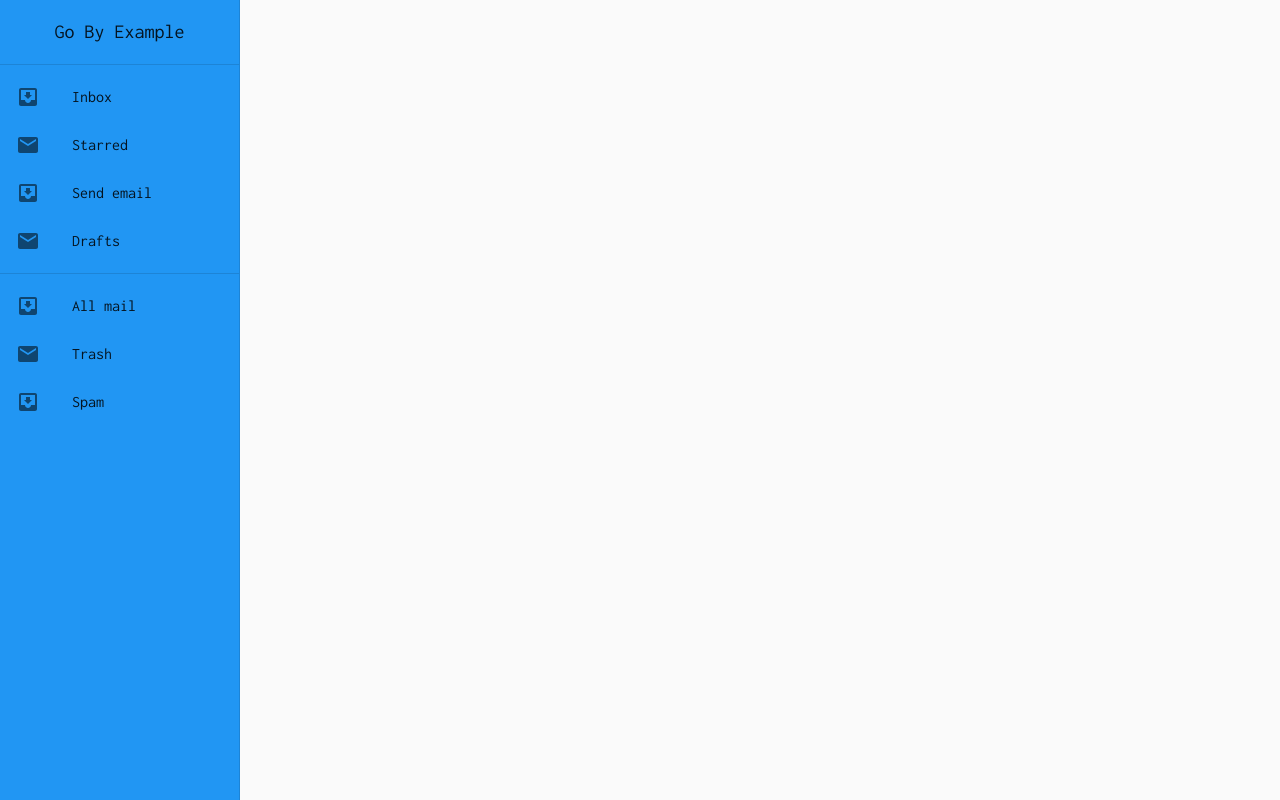
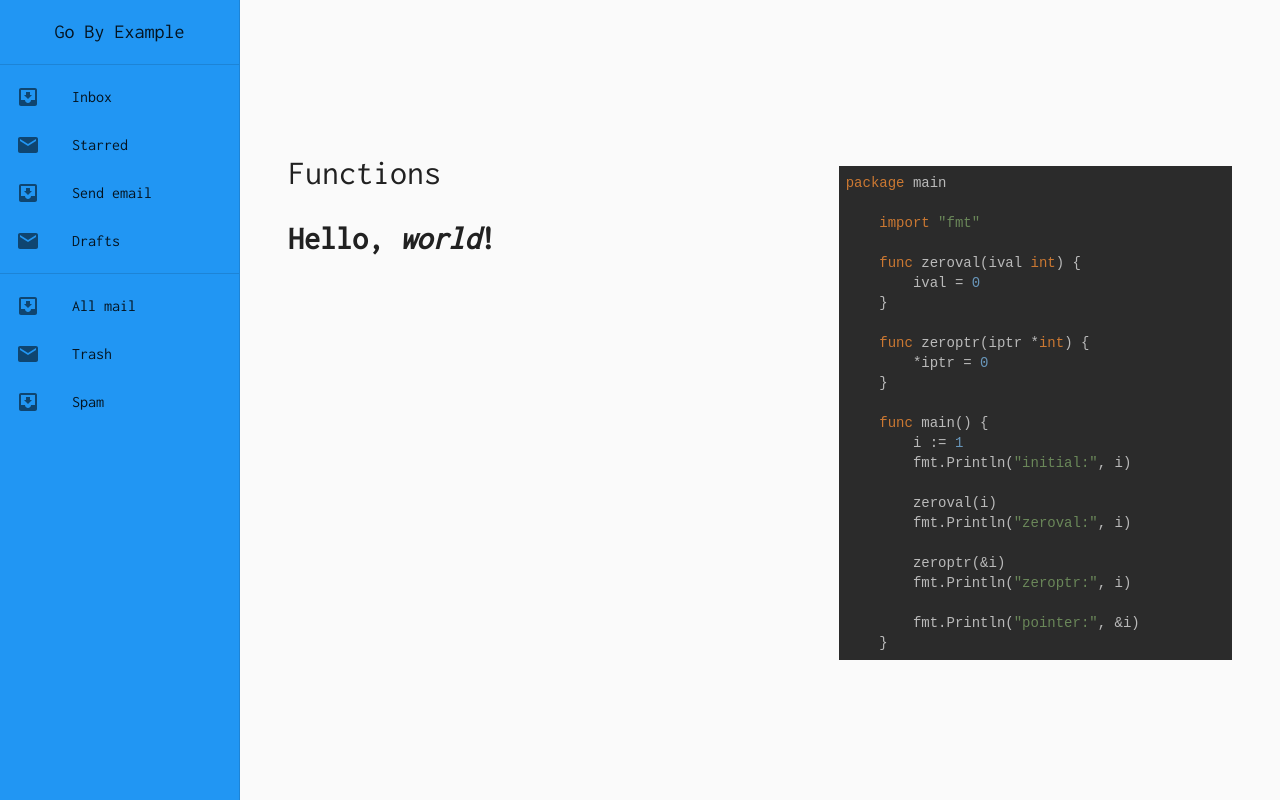
Before and after one commit to vahidid/go-by-example, a React (Create React App) app: page / in a window 1280 px wide. Built offline with nearby package versions, Linux system fonts and the light colour scheme.

Commit message:
add base markdown and syntax highlight component

```diff
--- a/package.json
+++ b/package.json
@@ -14,8 +14,10 @@
     "@types/react-dom": "^17.0.3",
     "react": "^17.0.2",
     "react-dom": "^17.0.2",
+    "react-markdown": "^6.0.1",
     "react-router-dom": "^5.2.0",
     "react-scripts": "4.0.3",
+    "react-syntax-highlighter": "^15.4.3",
     "typescript": "^4.2.4",
     "web-vitals": "^1.0.1"
   },
@@ -42,5 +44,8 @@
       "last 1 firefox version",
       "last 1 safari version"
     ]
+  },
+  "devDependencies": {
+    "@types/react-syntax-highlighter": "^13.5.0"
   }
 }
--- /dev/null
+++ b/src/Components/Content/index.tsx
@@ -0,0 +1,60 @@
+import { Container, CssBaseline, Grid, Typography } from "@material-ui/core";
+import { Fragment } from "react";
+import ReactMarkdown from "react-markdown";
+import SyntaxHighlighter from "react-syntax-highlighter";
+import { docco, darcula } from "react-syntax-highlighter/dist/esm/styles/hljs";
+
+function Content() {
+	const code = `package main
+
+    import "fmt"
+
+    func zeroval(ival int) {
+        ival = 0
+    }
+
+    func zeroptr(iptr *int) {
+        *iptr = 0
+    }
+
+    func main() {
+        i := 1
+        fmt.Println("initial:", i)
+
+        zeroval(i)
+        fmt.Println("zeroval:", i)
+
+        zeroptr(&i)
+        fmt.Println("zeroptr:", i)
+
+        fmt.Println("pointer:", &i)
+    }`;
+	return (
+		<Fragment>
+			<CssBaseline />
+			<Container maxWidth="lg">
+				<Grid
+					container
+					direction="row"
+					justify="space-between"
+					alignItems="flex-start"
+				>
+					<Grid item xs={12} sm={6} lg={5}>
+						<Typography variant="h4">Functions</Typography>
+
+						<Typography variant="body1">
+							<ReactMarkdown># Hello, *world*!</ReactMarkdown>
+						</Typography>
+					</Grid>
+					<Grid item xs={12} sm={6} lg={5}>
+						<SyntaxHighlighter language="go" style={darcula}>
+							{code}
+						</SyntaxHighlighter>
+					</Grid>
+				</Grid>
+			</Container>
+		</Fragment>
+	);
+}
+
+export default Content;
--- a/src/Components/Drawer/index.tsx
+++ b/src/Components/Drawer/index.tsx
@@ -9,6 +9,7 @@ import MailIcon from "@material-ui/icons/Mail";
 import Styles from "./style";
 import { Drawer, Hidden, Typography, useTheme } from "@material-ui/core";
 import { IProps } from "./interfaces";
+import Content from "../Content";
 
 function ResponsiveDrawer(props: IProps) {
 	const theme = useTheme();
@@ -81,6 +82,8 @@ function ResponsiveDrawer(props: IProps) {
 			</nav>
 			<main className={classes.content}>
 				<div className={classes.toolbar} />
+
+				<Content />
 			</main>
 		</div>
 	);
```
Also changed, not shown: 1 other file (tests, documents, lock files or other folders).
